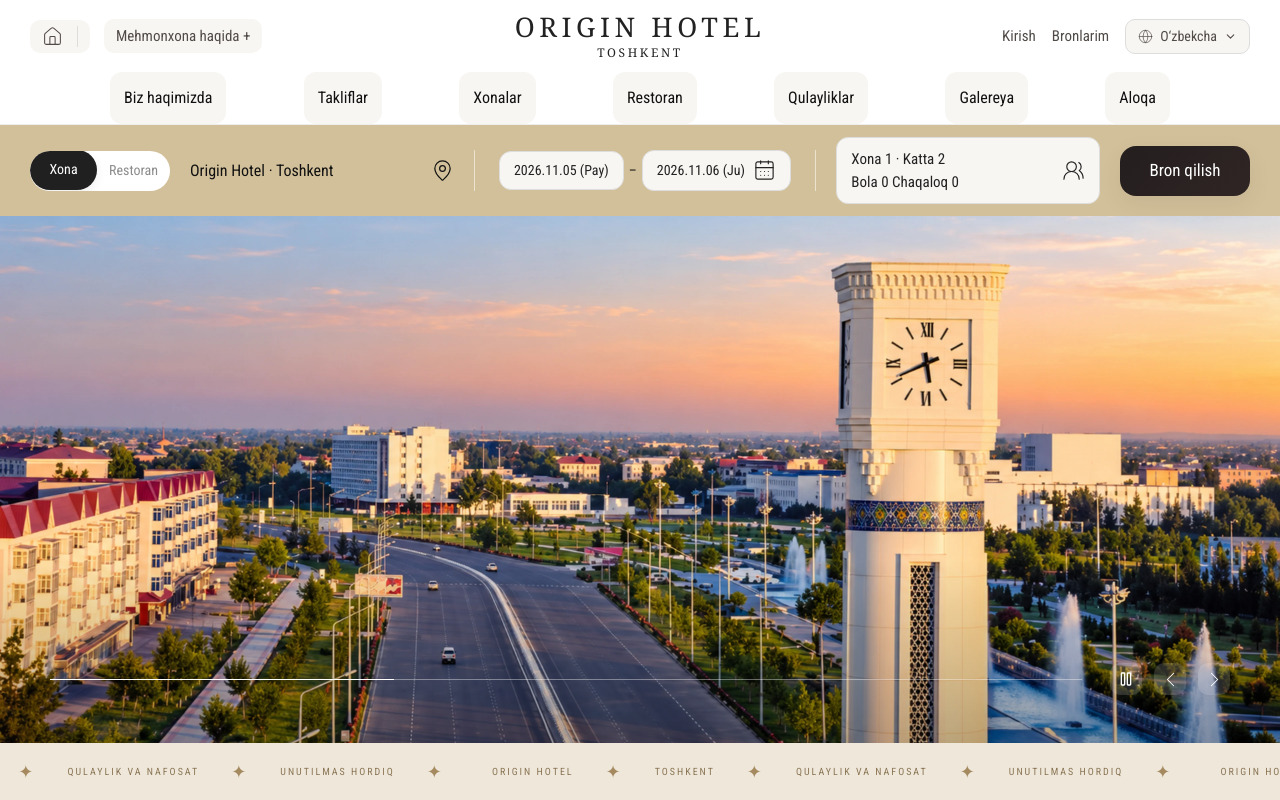
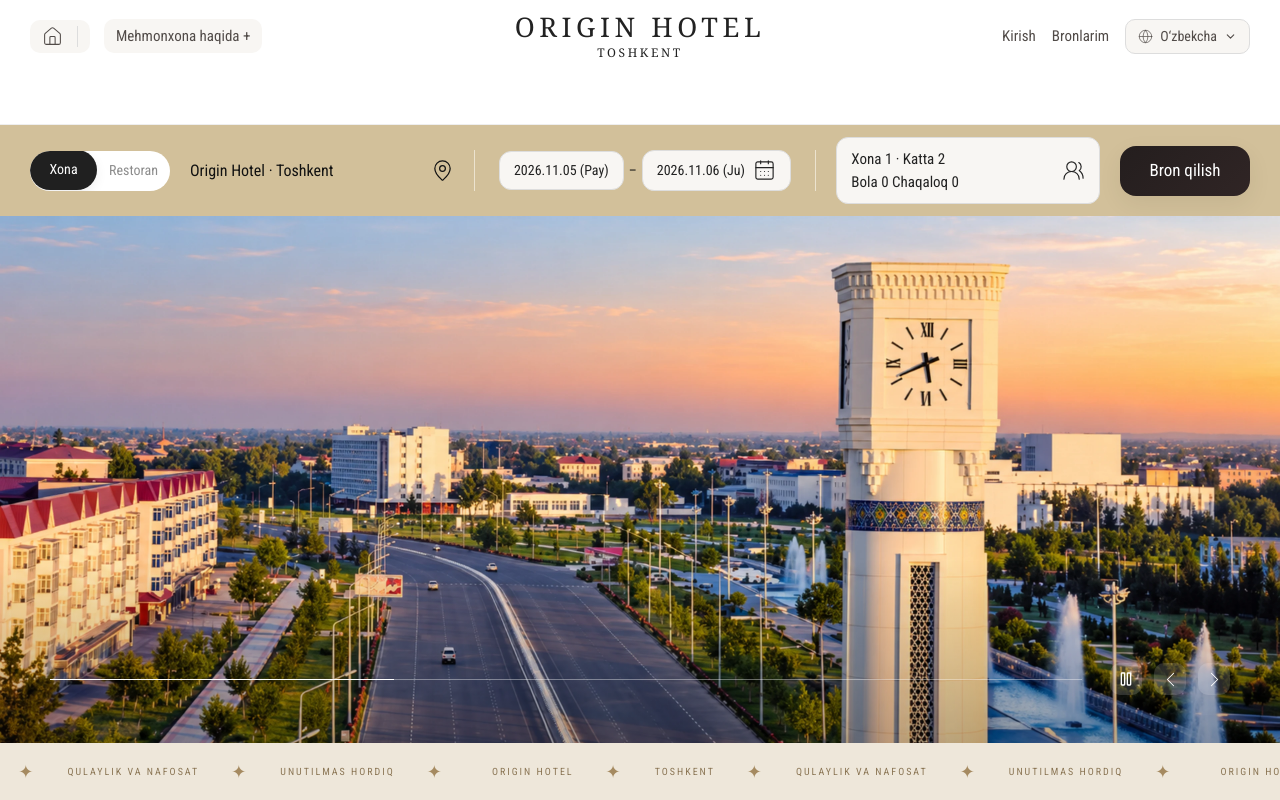
Before and after one commit to dilbek077/origin-hotel, a React (Vite) app: page / in a window 1280 px wide. Shown: the top 800 px of the page. Built offline with nearby package versions, Linux system fonts and the light colour scheme.

Commit message:
Design: Nav panelidan barcha cunuk (turt) tugmalar olib tashlandi

```diff
--- a/src/components/layout/HotelNavbar.tsx
+++ b/src/components/layout/HotelNavbar.tsx
@@ -19,92 +19,7 @@ type SubLink = {
 type NavGroup = { heading: SubLink; links: SubLink[] };
 type NavMenu = { label: string; links?: SubLink[]; groups?: NavGroup[] };
 
-const MENUS: NavMenu[] = [
-  { label: 'Biz haqimizda', groups: [
-    { heading: { label: 'Origin Hotel', href: '#benefits' }, links: [
-      { label: 'Mehmonxona afzalliklari', href: '#benefits' },
-      { label: 'Xonalar va narxlar', href: '#rooms' },
-    ] },
-    { heading: { label: 'Joylashuv', href: '#contact' }, links: [
-      { label: 'Manzil va xarita', href: '#contact' },
-      { label: 'Yo‘l ma’lumotlari', href: '#transport-details', openDirections: true },
-    ] },
-    { heading: { label: 'Qabulxona', href: '#benefits', infoKey: 'reception' }, links: [
-      { label: 'Qabulxona: 24/7', href: '#benefits', infoKey: 'reception' },
-      { label: 'Email yuborish', href: 'mailto:reservations@originhotel.uz' },
-    ] },
-  ] },
-  { label: 'Takliflar', links: [
-    { label: 'Xonalar va narxlar', href: '#rooms' },
-    { label: 'Bron qilish', href: '#reservation' },
-    { label: 'Afzalliklar', href: '#benefits' },
-  ] },
-  { label: 'Xonalar', groups: [
-    { heading: { label: 'Standart', href: '#rooms', roomType: 'Standart' }, links: [
-      { label: '28 m² · 2 kishi', href: '#rooms', roomType: 'Standart' },
-      { label: 'Bepul nonushta', href: '#rooms', roomType: 'Standart' },
-    ] },
-    { heading: { label: 'Deluxe', href: '#rooms', roomType: 'Deluxe' }, links: [
-      { label: '42 m² · 2 kishi', href: '#rooms', roomType: 'Deluxe' },
-      { label: 'Balkon va mini-bar', href: '#rooms', roomType: 'Deluxe' },
-    ] },
-    { heading: { label: 'Suite', href: '#rooms', roomType: 'Suite' }, links: [
-      { label: '68 m² · 4 kishi', href: '#rooms', roomType: 'Suite' },
-      { label: 'Jakuzi va VIP xizmat', href: '#rooms', roomType: 'Suite' },
-    ] },
-    { heading: { label: 'Presidential', href: '#rooms', roomType: 'Presidential' }, links: [
-      { label: '120 m² · 4 kishi', href: '#rooms', roomType: 'Presidential' },
-      { label: 'Shaxsiy terras va batler', href: '#rooms', roomType: 'Presidential' },
-    ] },
-  ] },
-  { label: 'Restoran', groups: [
-    { heading: { label: 'Restoran haqida', href: '#dining', diningSlide: 0 }, links: [
-      { label: 'Restoran muhiti', href: '#dining', diningSlide: 0 },
-      { label: 'Bog‘lanish', href: '#contact' },
-    ] },
-    { heading: { label: 'Nonushta', href: '#dining', diningSlide: 1 }, links: [
-      { label: 'Standart xona nonushtasi', href: '#dining', diningSlide: 1 },
-      { label: 'Xona tafsilotlari', href: '#rooms', roomType: 'Standart' },
-    ] },
-    { heading: { label: 'Shved stoli', href: '#dining', diningSlide: 2 }, links: [
-      { label: 'Deluxe xona qulayliklari', href: '#rooms', roomType: 'Deluxe' },
-      { label: 'Restoran bilan bog‘lanish', href: '#contact' },
-    ] },
-  ] },
-  { label: 'Qulayliklar', groups: [
-    { heading: { label: 'Basseyn', href: '#experiences', experienceSlide: 1 }, links: [
-      { label: 'Basseyn haqida', href: '#benefits', infoKey: 'pool' },
-      { label: 'Suratlarni ko‘rish', href: '#experiences', experienceSlide: 1 },
-    ] },
-    { heading: { label: 'Fitnes', href: '#benefits', infoKey: 'fitness' }, links: [
-      { label: 'Fitnes zali', href: '#benefits', infoKey: 'fitness' },
-    ] },
-    { heading: { label: 'SPA', href: '#benefits', infoKey: 'spa' }, links: [
-      { label: 'SPA haqida', href: '#benefits', infoKey: 'spa' },
-    ] },
-    { heading: { label: 'Mehmonxona xizmatlari', href: '#benefits' }, links: [
-      { label: 'Bepul Wi-Fi', href: '#benefits', infoKey: 'wifi' },
-      { label: 'Bepul parking', href: '#benefits', infoKey: 'parking' },
-      { label: 'Aeroport transferi', href: '#benefits', infoKey: 'transfer' },
-      { label: 'Qabulxona: 24/7', href: '#benefits', infoKey: 'reception' },
-    ] },
-    { heading: { label: 'Restoran', href: '#dining' }, links: [
-      { label: 'Nonushta', href: '#dining', diningSlide: 1 },
-      { label: 'Shved stoli', href: '#dining', diningSlide: 2 },
-    ] },
-  ] },
-  { label: 'Galereya', links: [
-    { label: 'Tashqi ko‘rinish', href: '#experiences', experienceSlide: 0 },
-    { label: 'Basseyn', href: '#experiences', experienceSlide: 1 },
-    { label: 'Qabulxona', href: '#experiences', experienceSlide: 2 },
-  ] },
-  { label: 'Aloqa', links: [
-    { label: 'Manzil va xarita', href: '#contact' },
-    { label: 'Yo‘l ma’lumotlari', href: '#transport-details', openDirections: true },
-    { label: '+998 71 200 20 20', href: 'tel:+998712002020' },
-    { label: 'Email yuborish', href: 'mailto:reservations@originhotel.uz' },
-  ] },
-];
+const MENUS: NavMenu[] = [];
 
 type Props = {
   onRoomSelect: (type: string) => void;
```
